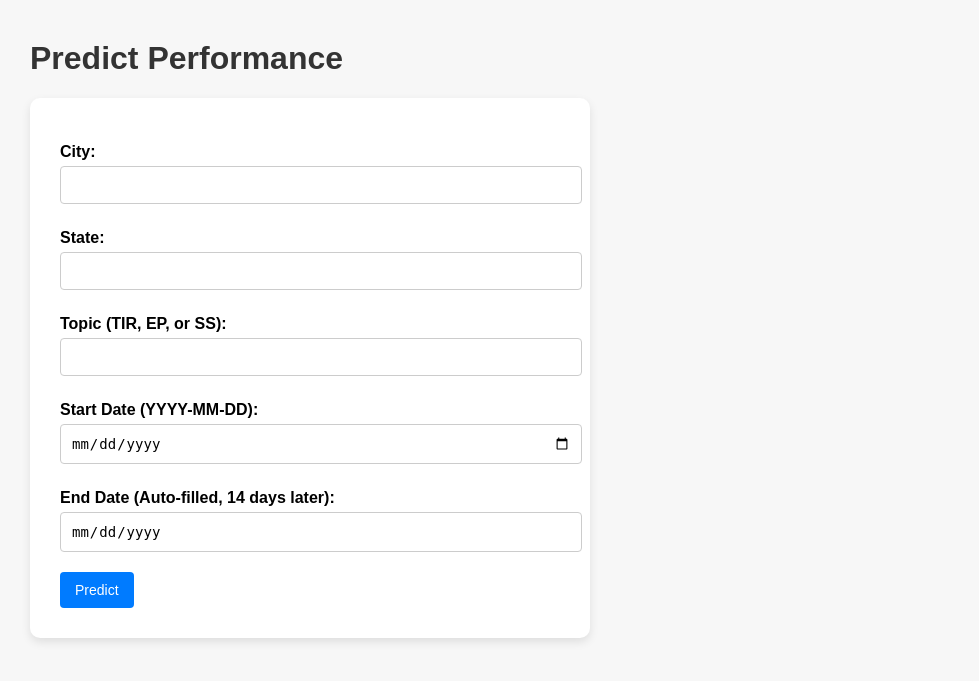
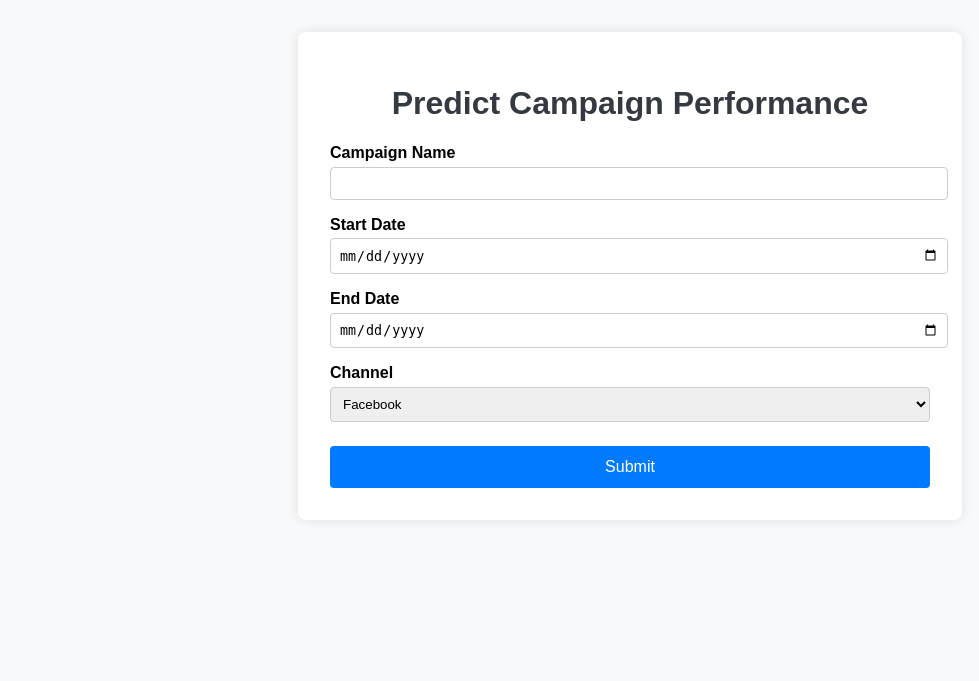
Before and after one commit to mashley00/market-performance, a FastAPI app: page /predict-form in a window 1280 px wide. Shown: the top 681 px of the page, without its empty margins (10-989 px from the left). Run offline with FastAPI, Linux system fonts and the light colour scheme.

Commit message:
Update predict_form.html

```diff
--- a/templates/predict_form.html
+++ b/templates/predict_form.html
@@ -1,98 +1,76 @@
- <!DOCTYPE html>
+<!DOCTYPE html>
 <html>
 <head>
-    <title>Predict Performance</title>
+    <title>Performance Prediction Form</title>
     <style>
         body {
             font-family: Arial, sans-serif;
-            margin: 40px;
-            background-color: #f7f7f7;
+            background-color: #f8f9fa;
+            margin: 0;
+            padding: 2rem;
         }
-
+        .container {
+            max-width: 600px;
+            margin: auto;
+            padding: 2rem;
+            background-color: white;
+            box-shadow: 0 0 12px rgba(0,0,0,0.1);
+            border-radius: 8px;
+        }
         h1 {
-            color: #333;
+            text-align: center;
+            color: #343a40;
         }
-
-        form {
-            background-color: #fff;
-            padding: 30px;
-            border-radius: 10px;
-            box-shadow: 0px 4px 10px rgba(0, 0, 0, 0.1);
-            max-width: 500px;
-        }
-
         label {
             display: block;
-            margin-top: 15px;
+            margin-top: 1rem;
             font-weight: bold;
-            margin-bottom: 5px;
         }
-
-        input[type="text"],
-        input[type="date"] {
+        input, select {
             width: 100%;
-            padding: 10px;
-            font-size: 14px;
-            margin-bottom: 10px;
+            padding: 0.5rem;
+            margin-top: 0.3rem;
             border: 1px solid #ccc;
             border-radius: 4px;
         }
-
-        input[type="submit"] {
+        button {
+            margin-top: 1.5rem;
+            padding: 0.75rem;
+            width: 100%;
             background-color: #007bff;
             color: white;
             border: none;
-            padding: 10px 15px;
-            font-size: 14px;
             border-radius: 4px;
+            font-size: 1rem;
             cursor: pointer;
-            margin-top: 10px;
         }
-
-        input[type="submit"]:hover {
+        button:hover {
             background-color: #0056b3;
         }
-
-        .note {
-            font-size: 12px;
-            color: #777;
-        }
     </style>
-    <script>
-        function autoFillEndDate() {
-            const startDateInput = document.getElementById("start_date");
-            const endDateInput = document.getElementById("end_date");
-
-            const startDate = new Date(startDateInput.value);
-            if (!isNaN(startDate)) {
-                startDate.setDate(startDate.getDate() + 14);
-                const yyyy = startDate.getFullYear();
-                const mm = String(startDate.getMonth() + 1).padStart(2, '0');
-                const dd = String(startDate.getDate()).padStart(2, '0');
-                endDateInput.value = `${yyyy}-${mm}-${dd}`;
-            }
-        }
-    </script>
 </head>
 <body>
-    <h1>Predict Performance</h1>
-    <form action="/predict-form" method="post">
-        <label for="city">City:</label>
-        <input type="text" id="city" name="city" required>
+<div class="container">
+    <h1>Predict Campaign Performance</h1>
+    <form method="post" action="/predict-form">
+        <label for="campaign_name">Campaign Name</label>
+        <input type="text" id="campaign_name" name="campaign_name" required>
 
-        <label for="state">State:</label>
-        <input type="text" id="state" name="state" required>
+        <label for="start_date">Start Date</label>
+        <input type="date" id="start_date" name="start_date" required>
 
-        <label for="topic">Topic (TIR, EP, or SS):</label>
-        <input type="text" id="topic" name="topic" required>
+        <label for="end_date">End Date</label>
+        <input type="date" id="end_date" name="end_date" required>
 
-        <label for="start_date">Start Date (YYYY-MM-DD):</label>
-        <input type="date" id="start_date" name="start_date" required onchange="autoFillEndDate()">
+        <label for="channel">Channel</label>
+        <select id="channel" name="channel" required>
+            <option value="Facebook">Facebook</option>
+            <option value="Google">Google</option>
+            <option value="LinkedIn">LinkedIn</option>
+        </select>
 
-        <label for="end_date">End Date (Auto-filled, 14 days later):</label>
-        <input type="date" id="end_date" name="end_date" readonly required>
-
-        <input type="submit" value="Predict">
+        <button type="submit">Submit</button>
     </form>
+</div>
 </body>
 </html>
```
